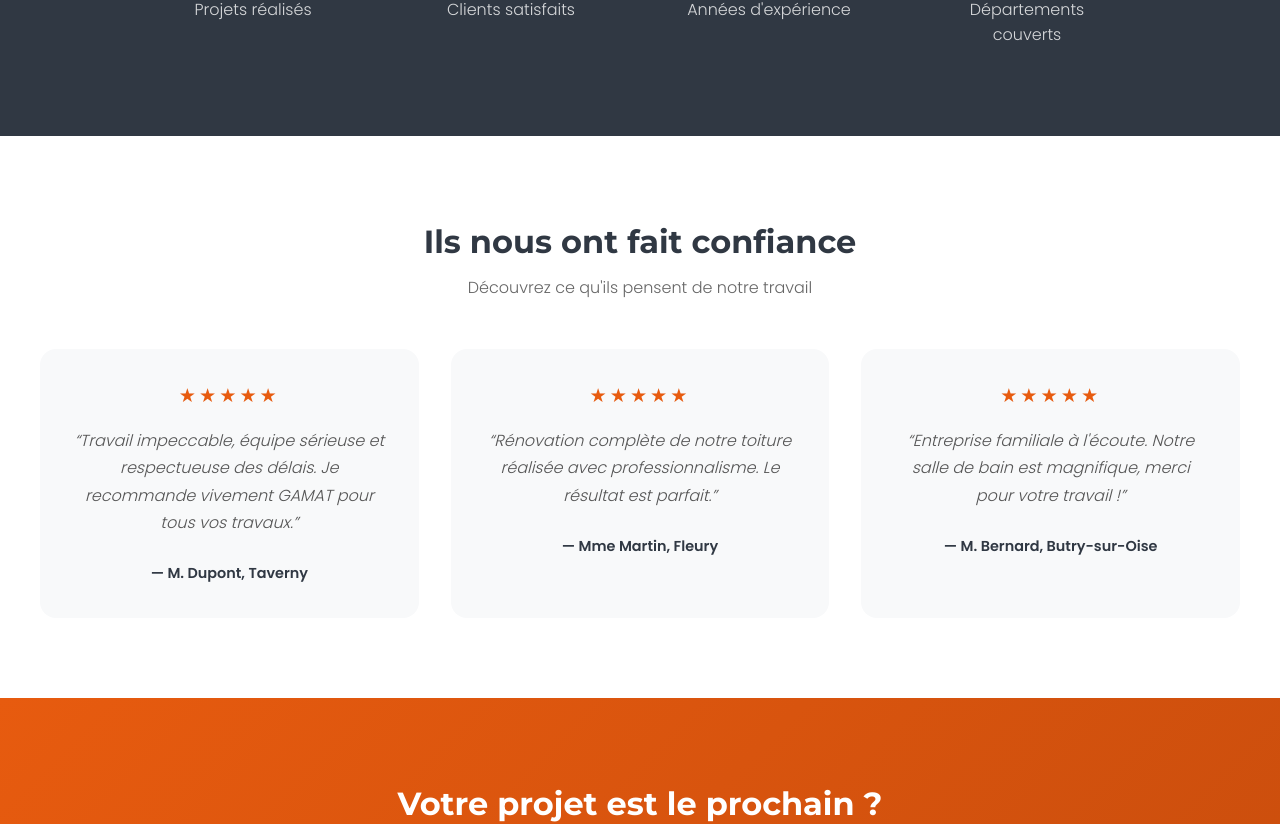
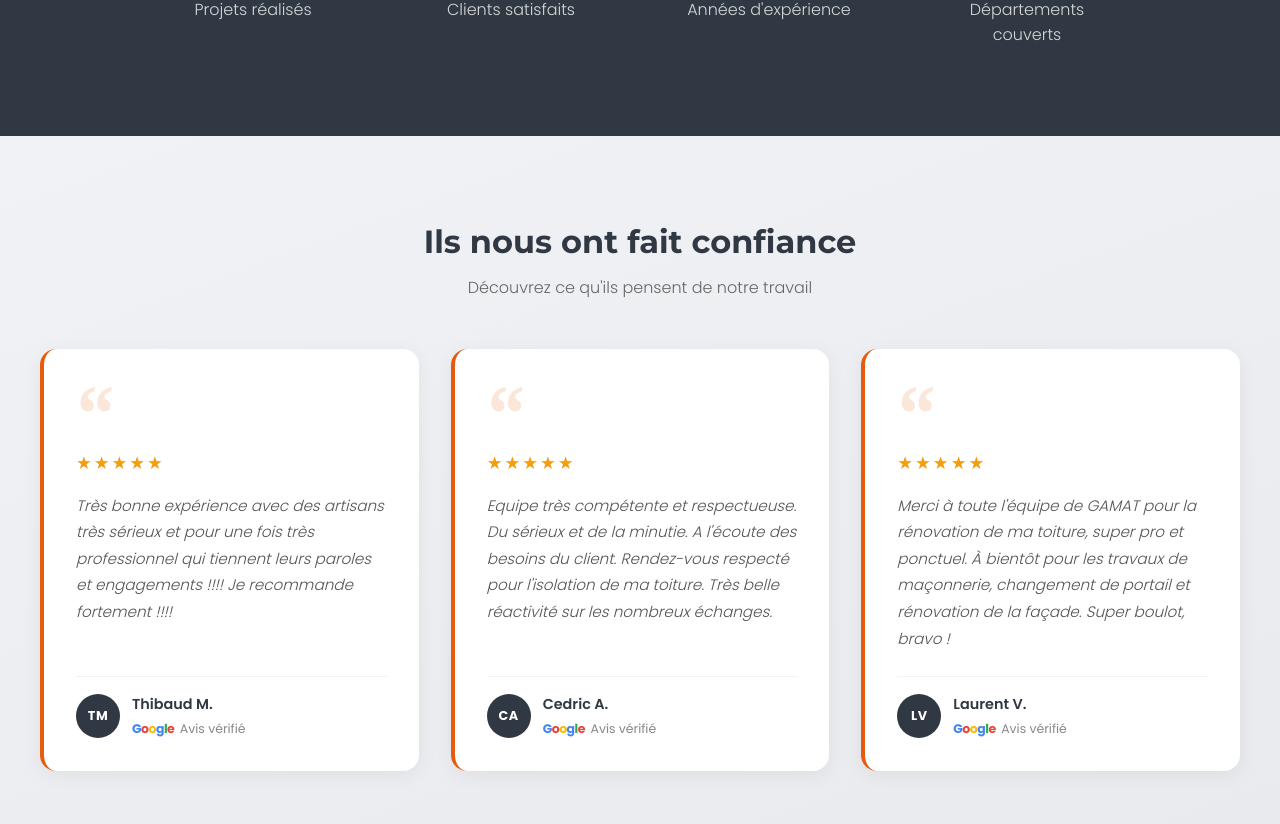
Before and after one commit to SylvainCdr/gamat, a Next.js app: page /les-realisations-gamat in a window 1280 px wide. Shown: the part 1694-2518 px from the top of the page. Built offline with nearby package versions, Linux system fonts and the light colour scheme.

Commit message:
feat: enhance testimonials section with gradient background, improved card styles, and new footer elements

```diff
--- a/src/templates/NosRealisations/NosRealisations.jsx
+++ b/src/templates/NosRealisations/NosRealisations.jsx
@@ -208,35 +208,84 @@ export default function NosRealisations() {
           </div>
           <div className={styles.testimonialsGrid}>
             <div className={styles.testimonialCard}>
+              <span className={styles.quoteIcon}>&ldquo;</span>
               <div className={styles.testimonialStars}>★★★★★</div>
               <p>
-                &ldquo;Travail impeccable, équipe sérieuse et respectueuse des
-                délais. Je recommande vivement GAMAT pour tous vos
-                travaux.&rdquo;
+                Très bonne expérience avec des artisans très sérieux et pour une
+                fois très professionnel qui tiennent leurs paroles et
+                engagements !!!! Je recommande fortement !!!!
               </p>
-              <span className={styles.testimonialAuthor}>
-                — M. Dupont, Taverny
-              </span>
+              <div className={styles.testimonialFooter}>
+                <div className={styles.testimonialAvatar}>TM</div>
+                <div className={styles.testimonialMeta}>
+                  <span className={styles.testimonialAuthor}>Thibaud M.</span>
+                  <span className={styles.testimonialSource}>
+                    <span className={styles.googleG}>
+                      <span className={styles.gBlue}>G</span>
+                      <span className={styles.gRed}>o</span>
+                      <span className={styles.gYellow}>o</span>
+                      <span className={styles.gBlue}>g</span>
+                      <span className={styles.gGreen}>l</span>
+                      <span className={styles.gRed}>e</span>
+                    </span>
+                    Avis vérifié
+                  </span>
+                </div>
+              </div>
             </div>
             <div className={styles.testimonialCard}>
+              <span className={styles.quoteIcon}>&ldquo;</span>
               <div className={styles.testimonialStars}>★★★★★</div>
               <p>
-                &ldquo;Rénovation complète de notre toiture réalisée avec
-                professionnalisme. Le résultat est parfait.&rdquo;
+                Equipe très compétente et respectueuse. Du sérieux et de la
+                minutie. A l&apos;écoute des besoins du client. Rendez-vous
+                respecté pour l&apos;isolation de ma toiture. Très belle
+                réactivité sur les nombreux échanges.
               </p>
-              <span className={styles.testimonialAuthor}>
-                — Mme Martin, Fleury
-              </span>
+              <div className={styles.testimonialFooter}>
+                <div className={styles.testimonialAvatar}>CA</div>
+                <div className={styles.testimonialMeta}>
+                  <span className={styles.testimonialAuthor}>Cedric A.</span>
+                  <span className={styles.testimonialSource}>
+                    <span className={styles.googleG}>
+                      <span className={styles.gBlue}>G</span>
+                      <span className={styles.gRed}>o</span>
+                      <span className={styles.gYellow}>o</span>
+                      <span className={styles.gBlue}>g</span>
+                      <span className={styles.gGreen}>l</span>
+                      <span className={styles.gRed}>e</span>
+                    </span>
+                    Avis vérifié
+                  </span>
+                </div>
+              </div>
             </div>
             <div className={styles.testimonialCard}>
+              <span className={styles.quoteIcon}>&ldquo;</span>
               <div className={styles.testimonialStars}>★★★★★</div>
               <p>
-                &ldquo;Entreprise familiale à l&apos;écoute. Notre salle de bain
-                est magnifique, merci pour votre travail !&rdquo;
+                Merci à toute l&apos;équipe de GAMAT pour la rénovation de ma
+                toiture, super pro et ponctuel. À bientôt pour les travaux de
+                maçonnerie, changement de portail et rénovation de la façade.
+                Super boulot, bravo !
               </p>
-              <span className={styles.testimonialAuthor}>
-                — M. Bernard, Butry-sur-Oise
-              </span>
+              <div className={styles.testimonialFooter}>
+                <div className={styles.testimonialAvatar}>LV</div>
+                <div className={styles.testimonialMeta}>
+                  <span className={styles.testimonialAuthor}>Laurent V.</span>
+                  <span className={styles.testimonialSource}>
+                    <span className={styles.googleG}>
+                      <span className={styles.gBlue}>G</span>
+                      <span className={styles.gRed}>o</span>
+                      <span className={styles.gYellow}>o</span>
+                      <span className={styles.gBlue}>g</span>
+                      <span className={styles.gGreen}>l</span>
+                      <span className={styles.gRed}>e</span>
+                    </span>
+                    Avis vérifié
+                  </span>
+                </div>
+              </div>
             </div>
           </div>
         </section>
--- a/src/templates/NosRealisations/style.module.scss
+++ b/src/templates/NosRealisations/style.module.scss
@@ -263,7 +263,7 @@
 /* ============ TESTIMONIALS ============ */
 .testimonialsSection {
   padding: 5rem 2rem;
-  background: #fff;
+  background: linear-gradient(160deg, #f0f2f5 0%, #e8eaed 100%);
 }
 
 .sectionHeader {
@@ -292,32 +292,114 @@
 }
 
 .testimonialCard {
-  background: #f8f9fa;
+  background: #fff;
   padding: 2rem;
   border-radius: 16px;
-  text-align: center;
+  border-left: 4px solid var(--col3);
+  box-shadow: 0 4px 20px rgba(0, 0, 0, 0.06);
+  display: flex;
+  flex-direction: column;
+  position: relative;
+  transition:
+    transform 0.3s ease,
+    box-shadow 0.3s ease;
+}
+
+.testimonialCard:hover {
+  transform: translateY(-6px);
+  box-shadow: 0 14px 40px rgba(0, 0, 0, 0.12);
+}
+
+.quoteIcon {
+  font-size: 5rem;
+  line-height: 0.8;
+  color: var(--col3);
+  opacity: 0.15;
+  font-family: Georgia, serif;
+  font-weight: 700;
+  display: block;
+  margin-bottom: 0.25rem;
 }
 
 .testimonialStars {
-  color: var(--col3);
-  font-size: 1.2rem;
+  color: #f59e0b;
+  font-size: 1.1rem;
   margin-bottom: 1rem;
-  letter-spacing: 3px;
+  letter-spacing: 2px;
 }
 
 .testimonialCard p {
-  font-size: 1rem;
+  font-size: 0.95rem;
   color: #555;
-  line-height: 1.7;
+  line-height: 1.75;
   font-style: italic;
   margin-bottom: 1.5rem;
   font-weight: 300;
+  flex: 1;
+}
+
+.testimonialFooter {
+  display: flex;
+  align-items: center;
+  gap: 0.75rem;
+  padding-top: 1rem;
+  border-top: 1px solid #f0f2f5;
+  margin-top: auto;
+}
+
+.testimonialAvatar {
+  width: 44px;
+  height: 44px;
+  border-radius: 50%;
+  background: var(--col2);
+  color: #fff;
+  display: flex;
+  align-items: center;
+  justify-content: center;
+  font-size: 0.8rem;
+  font-weight: 700;
+  flex-shrink: 0;
+  letter-spacing: 0.5px;
+}
+
+.testimonialMeta {
+  display: flex;
+  flex-direction: column;
+  gap: 0.15rem;
 }
 
 .testimonialAuthor {
   font-size: 0.9rem;
   color: var(--col2);
   font-weight: 600;
+}
+
+.testimonialSource {
+  display: flex;
+  align-items: center;
+  gap: 0.35rem;
+  font-size: 0.78rem;
+  color: #888;
+  font-weight: 400;
+}
+
+.googleG {
+  font-size: 0.78rem;
+  font-weight: 700;
+  letter-spacing: -0.5px;
+}
+
+.gBlue {
+  color: #4285f4;
+}
+.gRed {
+  color: #ea4335;
+}
+.gYellow {
+  color: #fbbc05;
+}
+.gGreen {
+  color: #34a853;
 }
 
 /* ============ CTA ============ */
```
